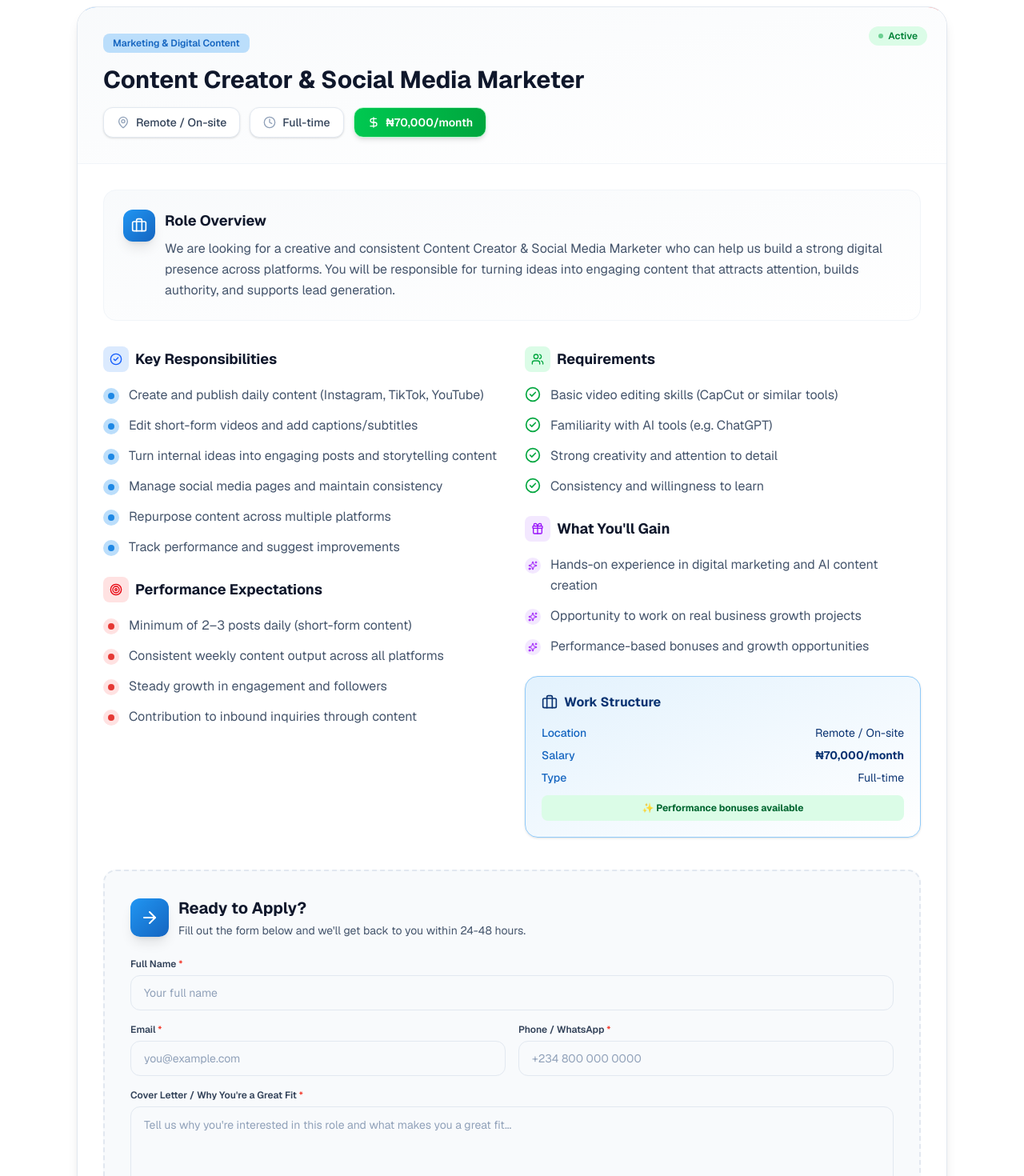
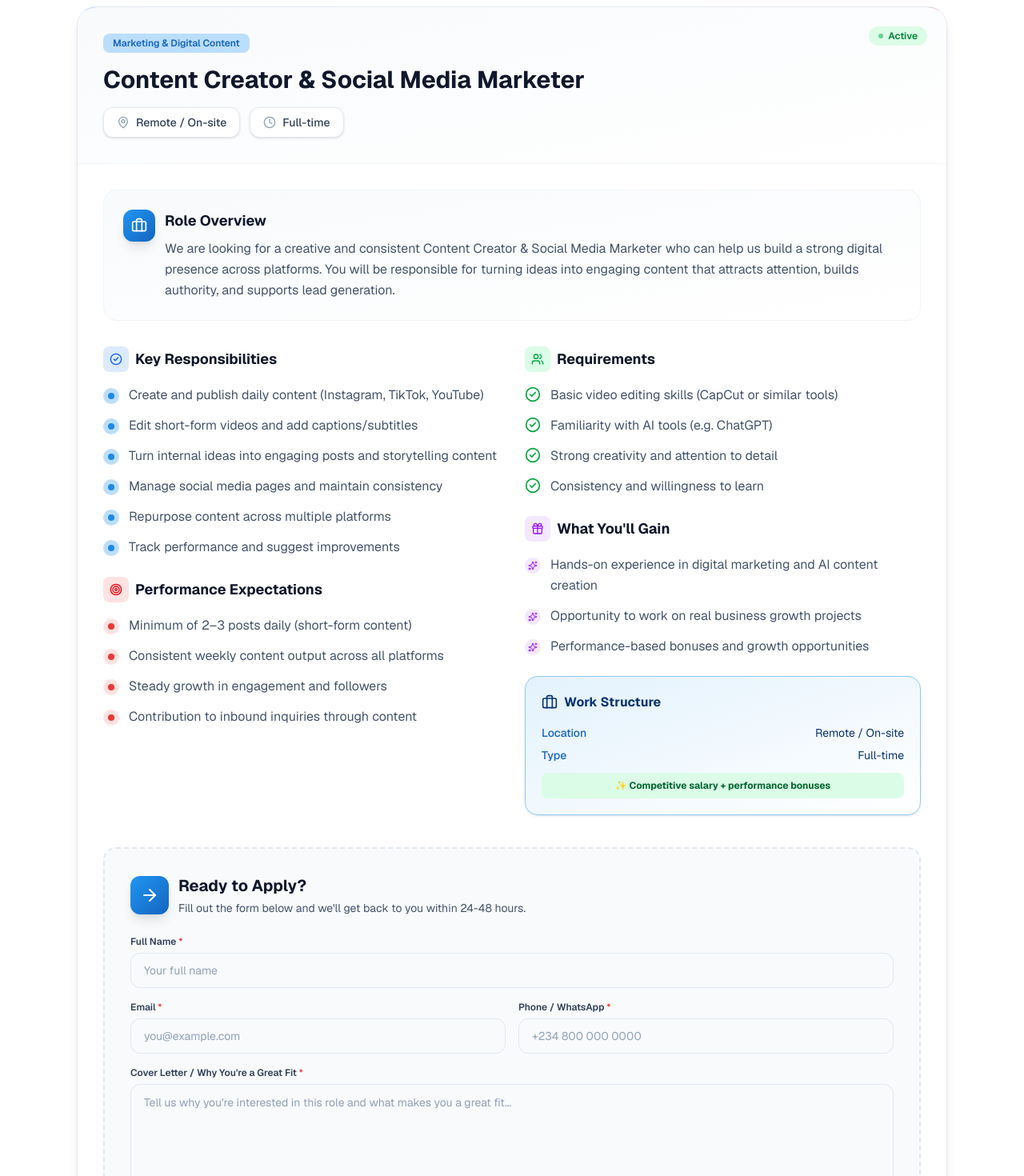
Before and after one commit to agbona24/harzotech, a Next.js app: page /careers in a window 1280 px wide. Shown: the part 1880-3350 px from the top of the page at 80% size. Built offline with nearby package versions, Linux system fonts and the light colour scheme.

Commit message:
Remove salary information from careers page
- Remove salary badge from job header
- Remove salary line from work structure section
- Update compensation text to 'Competitive salary + performance bonuses'
- Remove unused DollarSign import

```diff
--- a/src/app/careers/page.tsx
+++ b/src/app/careers/page.tsx
@@ -9,7 +9,6 @@ import {
   Briefcase,
   MapPin,
   Clock,
-  DollarSign,
   CheckCircle2,
   Target,
   TrendingUp,
@@ -260,10 +259,6 @@ export default function CareersPage() {
                         <Clock className="h-4 w-4 text-slate-400" />
                         {job.type}
                       </span>
-                      <span className="inline-flex items-center gap-2 rounded-xl border border-green-200 bg-gradient-to-r from-green-500 to-green-600 px-4 py-2 text-sm font-semibold text-white shadow-md">
-                        <DollarSign className="h-4 w-4" />
-                        {job.salary}
-                      </span>
                     </div>
                   </div>
                 </div>
@@ -375,15 +370,11 @@ export default function CareersPage() {
                             <span className="text-brand-blue-900">{job.location}</span>
                           </div>
                           <div className="flex items-center justify-between text-sm">
-                            <span className="font-medium text-brand-blue-700">Salary</span>
-                            <span className="font-bold text-brand-blue-900">{job.salary}</span>
-                          </div>
-                          <div className="flex items-center justify-between text-sm">
                             <span className="font-medium text-brand-blue-700">Type</span>
                             <span className="text-brand-blue-900">{job.type}</span>
                           </div>
                           <div className="mt-3 rounded-lg bg-green-100 px-3 py-2 text-center text-xs font-bold text-green-800">
-                            ✨ Performance bonuses available
+                            ✨ Competitive salary + performance bonuses
                           </div>
                         </div>
                       </div>
```
